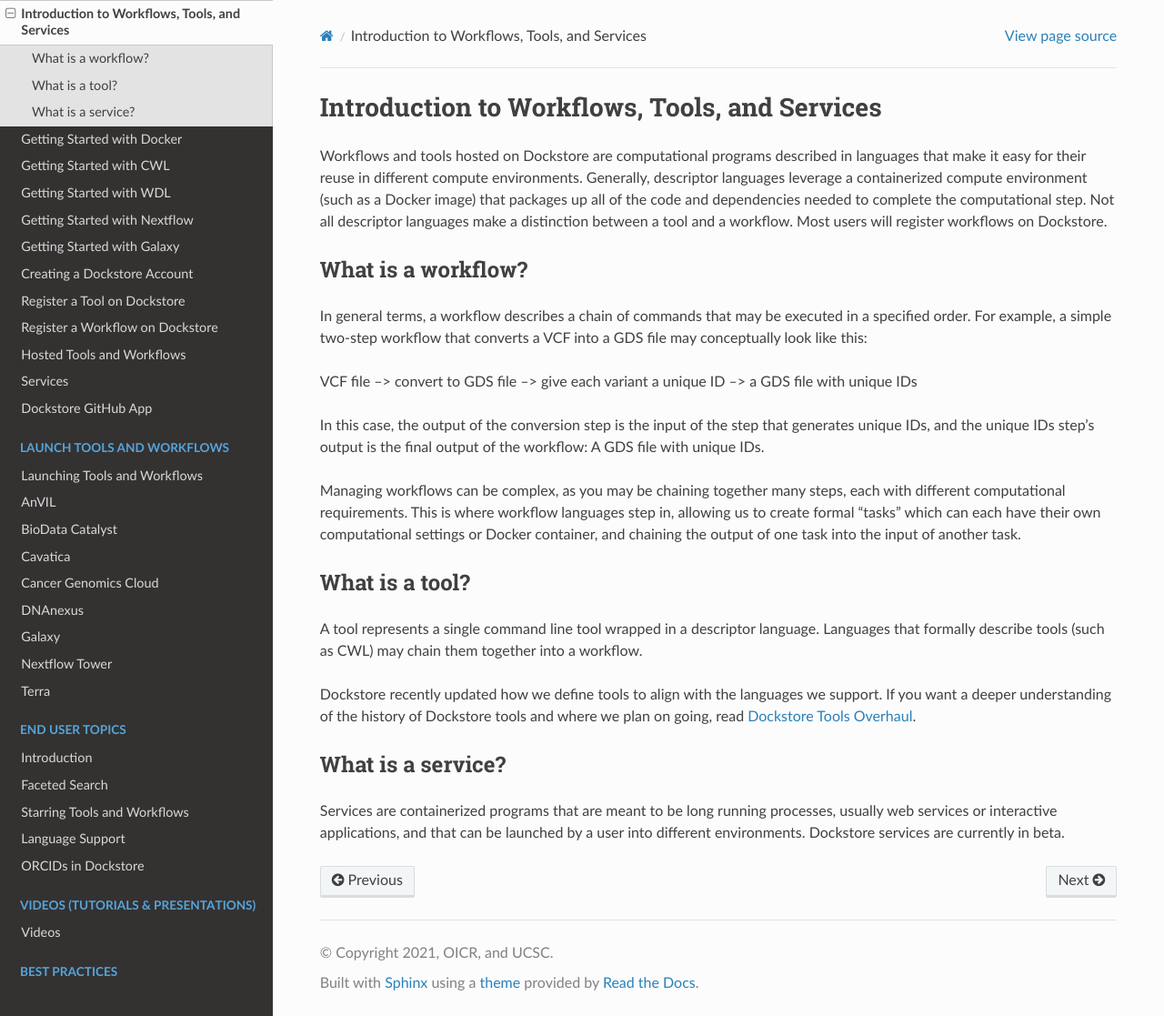
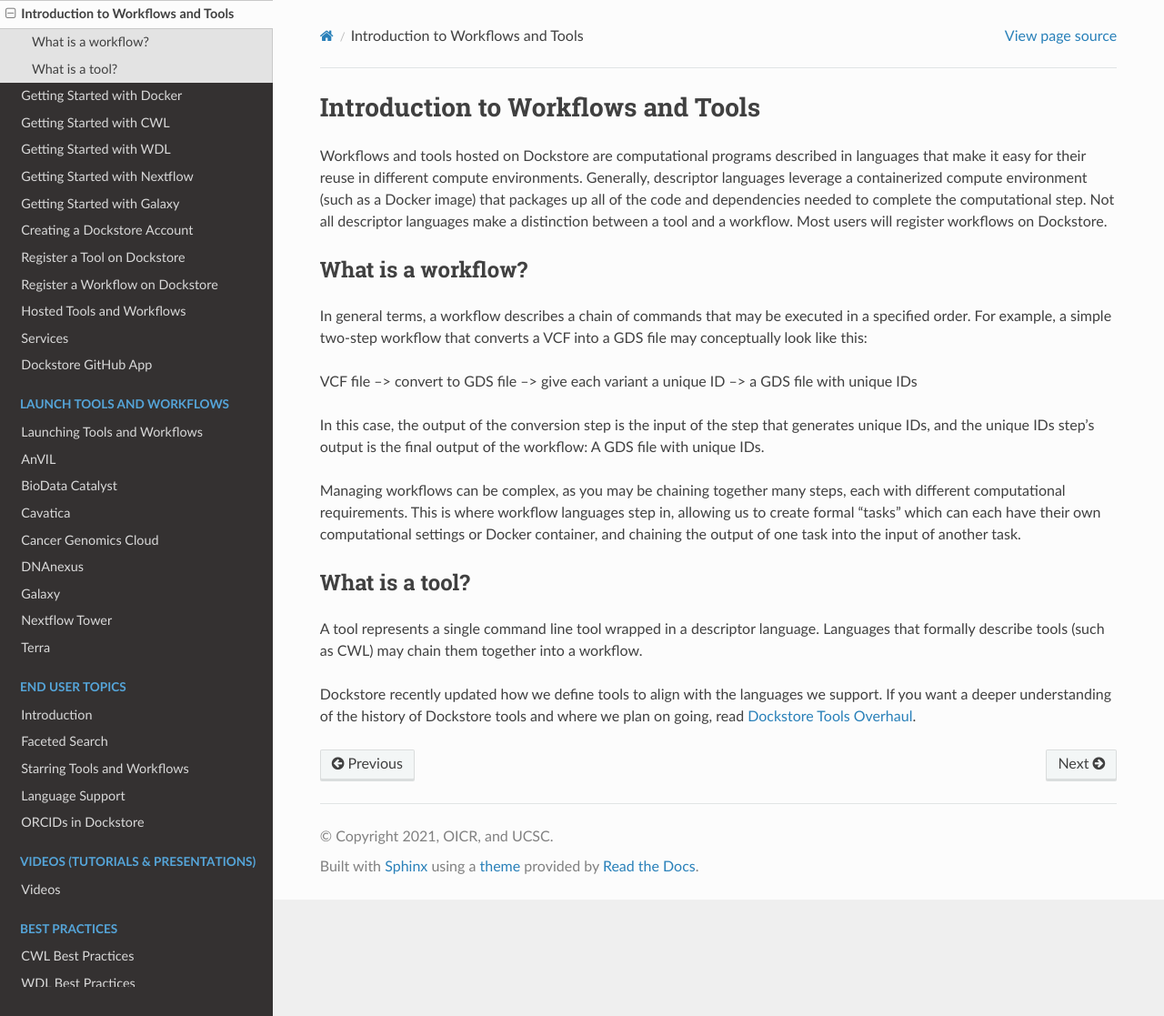
Before and after one commit to dockstore/dockstore-documentation, a Sphinx documentation site: the page built from docs/getting-started/intro-to-dockstore-tools-and-workflows.rst, in a window 1280 px wide and 1117 px high. Shown: the whole window at 91% size. Built offline with Sphinx 7.4.7 and the Read the Docs theme 2.0.0, drawn with Linux system fonts in a browser that asks for light colours.

Commit message:
Update intro-to-dockstore-tools-and-workflows.rst

```diff
--- a/docs/getting-started/intro-to-dockstore-tools-and-workflows.rst
+++ b/docs/getting-started/intro-to-dockstore-tools-and-workflows.rst
@@ -1,5 +1,5 @@
-Introduction to Workflows, Tools, and Services
-==============================================
+Introduction to Workflows and Tools
+===================================
 
 Workflows and tools hosted on Dockstore are computational programs described in languages that make it easy for their reuse in different compute environments. Generally, descriptor languages leverage a containerized compute environment (such as a Docker image) that packages up all of the code and dependencies needed to complete the computational step. Not all descriptor languages make a distinction between a tool and a workflow. Most users will register workflows on Dockstore.
 
@@ -19,7 +19,3 @@
 A tool represents a single command line tool wrapped in a descriptor language.  Languages that formally describe tools (such as CWL) may chain them together into a workflow.
 
 Dockstore recently updated how we define tools to align with the languages we support. If you want a deeper understanding of the history of Dockstore tools and where we plan on going, read :doc:`Dockstore Tools Overhaul </../advanced-topics/dockstore-tools-overhaul>`.
-
-What is a service?
-------------------
-Services are containerized programs that are meant to be long running processes, usually web services or interactive applications, and that can be launched by a user into different environments. Dockstore services are currently in beta.
```
